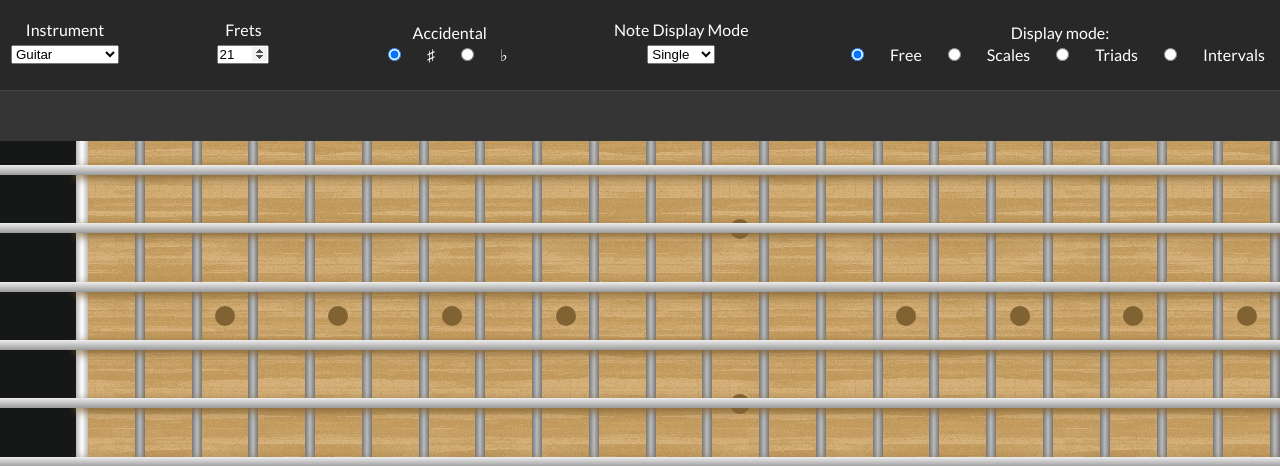
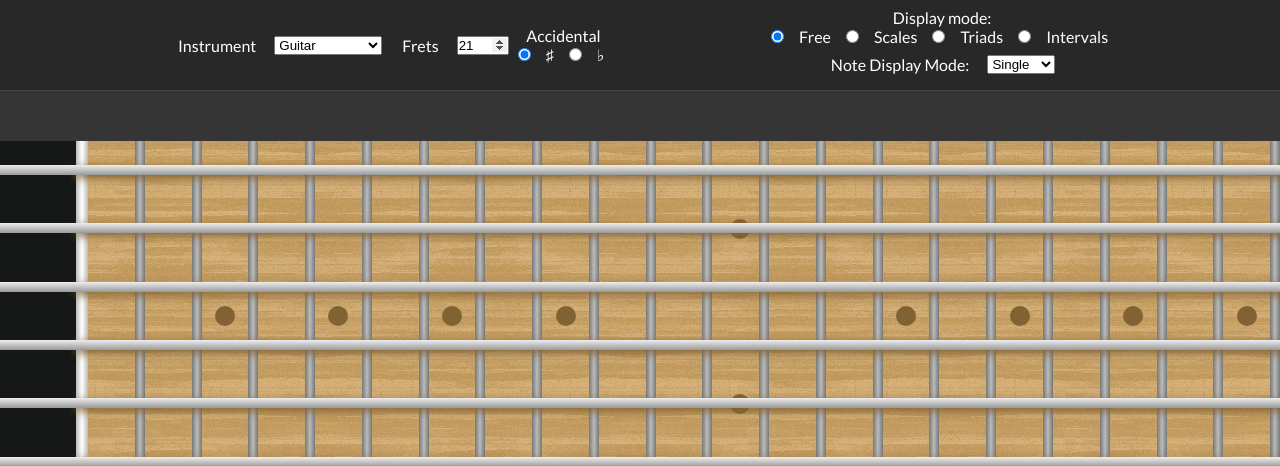
Before and after one commit to dhrkaydin/guitar-trainer, a plain HTML site: page index.html in a window 1280 px wide. Shown: the top 466 px of the page. Drawn offline with Linux system fonts and the light colour scheme.

Commit message:
refactored css, changed top display bar a bit, its a WIP

```diff
--- a/css/styles.css
+++ b/css/styles.css
@@ -16,38 +16,46 @@ body {
     padding: 5px;
     border-bottom: 1px solid #444;
     background: #282828;
-    justify-content: space-between;
+    justify-content: space-evenly;
     min-height: 80px;
 }
 
-.selector-block {
+.settings-group {
     display: flex;
     align-items: center;
     justify-content: center;
     flex-direction: column;
 }
 
-.selector-block select, input {
+.settings-row {
+    flex-direction: row;
+}
+
+.form-controls {
+    display: flex;
+    align-items: center;
+    justify-content: center;
+    gap: 10px;
     margin: 6px;
 }
-.selector-block div {
+
+.radio-group {
     display: flex;
     align-items: center;
     justify-content: center;
     gap: 10px;
 }
 
-.accidental-selector {
-    margin-left: 20px;
+.form-controls select,
+.form-controls input {
+    margin: 3px;
 }
 
-.accidental-selector div {
-    flex-direction: row;
+input[type=number]::-webkit-inner-spin-button,
+input[type=number]::-webkit-outer-spin-button {
+    opacity: 1;
 }
 
-input[type=number]::-webkit-inner-spin-button, input[type=number]::-webkit-outer-spin-button {
-    opacity: 1;
+label {
+    margin: 0 5px;
 }
-label {
-    margin: 0 10px;
-}
--- a/index.html
+++ b/index.html
@@ -12,38 +12,29 @@
 <body>
     <div class="settings">
         <!-- Settings contains all the selectors -->
-        <div class="selector-block">
+        <div class="settings-group settings-row">
+            <div class="form-controls">
                 <label for="instrument-selector">Instrument</label>
                 <select name="instrument-selector" id="instrument-selector"></select>
             </div>
-
-        <div class="selector-block">
+            <div class="form-controls">
                 <label for="number-of-frets">Frets</label>
                 <input type="number" id="number-of-frets" value="21" min="5" max="30">
             </div>
-
-        <div class="accidental-selector selector-block">
+            <div class="settings-group">
                 <label>Accidental</label>
-            <div>
+                <div class="radio-group">
                     <input type="radio" class="acc-select" id="sharps" name="accidentals" value="sharps" checked>
                     <label for="sharps">♯</label>
                     <input type="radio" class="acc-select" id="flats" name="accidentals" value="flats">
                     <label for="flats">♭</label>
                 </div>
             </div>
-
-        <div class="selector-block">
-            <label for="note-display-mode">Note Display Mode</label>
-            <select id="note-display-mode">
-                <option value="single">Single</option>
-                <option value="multiple">Multiple</option>
-                <option value="all">All</option>
-            </select>
         </div>
 
-        <div class="display-mode-selector selector-block">
+        <div class="settings-group">
             <label>Display mode:</label>
-            <div>
+            <div class="radio-group">
                 <input type="radio" id="mode-free" name="display-mode" value="free" checked>
                 <label for="mode-free">Free</label>
                 <input type="radio" id="mode-scales" name="display-mode" value="scales">
@@ -53,7 +44,14 @@
                 <input type="radio" id="mode-intervals" name="display-mode" value="intervals">
                 <label for="mode-intervals">Intervals</label>
             </div>
-            <div>
+            <div class="form-controls">
+                <label for="note-display-mode">Note Display Mode: </label>
+                <select id="note-display-mode">
+                    <option value="single">Single</option>
+                    <option value="multiple">Multiple</option>
+                    <option value="all">All</option>
+                </select>
+
                 <label for="scale-key">Root: </label>
                 <select name="scale-key" id="scale-key"></select>
 
--- a/js/app.js
+++ b/js/app.js
@@ -47,6 +47,8 @@ import { notesSharp, notesFlat, instrumentTuningPresets, musicTheory, fretmarkPo
             this.setupIntervalSelectors();
             this.setupNoteNameSection();
             handlers.setupEventListeners();
+            // Initialize visibility based on default display mode
+            handlers.setDisplayMode({ target: { value: state.displayMode } });
         },
 
         setupSelectedInstrumentSelector(instrument) {
@@ -257,6 +259,11 @@ import { notesSharp, notesFlat, instrumentTuningPresets, musicTheory, fretmarkPo
                 }
             };
 
+            // Show/hide Note Display Mode controls (only for Free mode)
+            const showNoteDisplayMode = state.displayMode === 'free';
+            tools.toggleElementVisibility('label[for="note-display-mode"]', showNoteDisplayMode);
+            tools.toggleElementVisibility('#note-display-mode', showNoteDisplayMode);
+
             // Show/hide controls for each mode
             Object.keys(modeConfig).forEach(mode => {
                 const config = modeConfig[mode];
```
Lines whose indentation alone changed are shown as unchanged.
